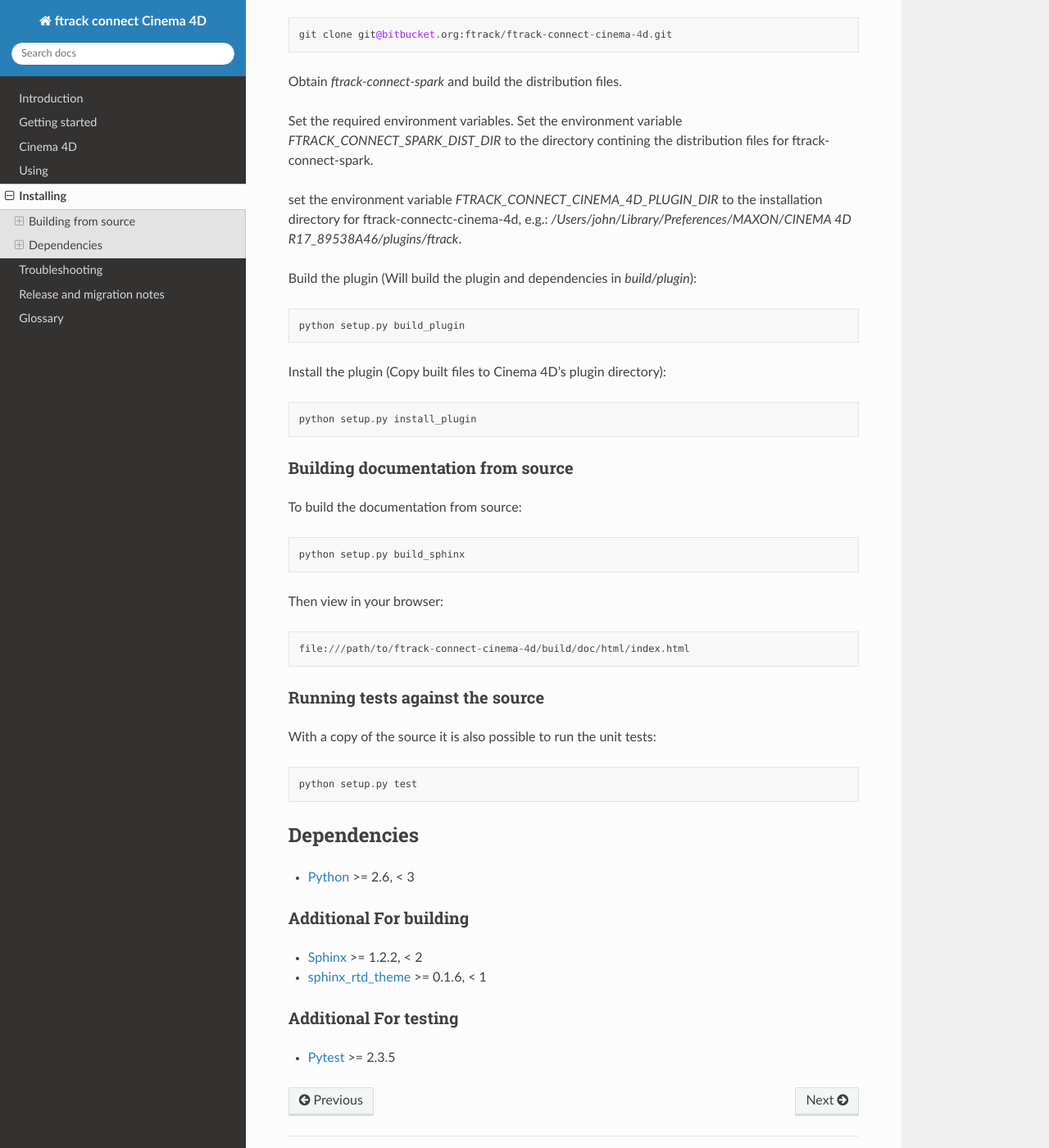
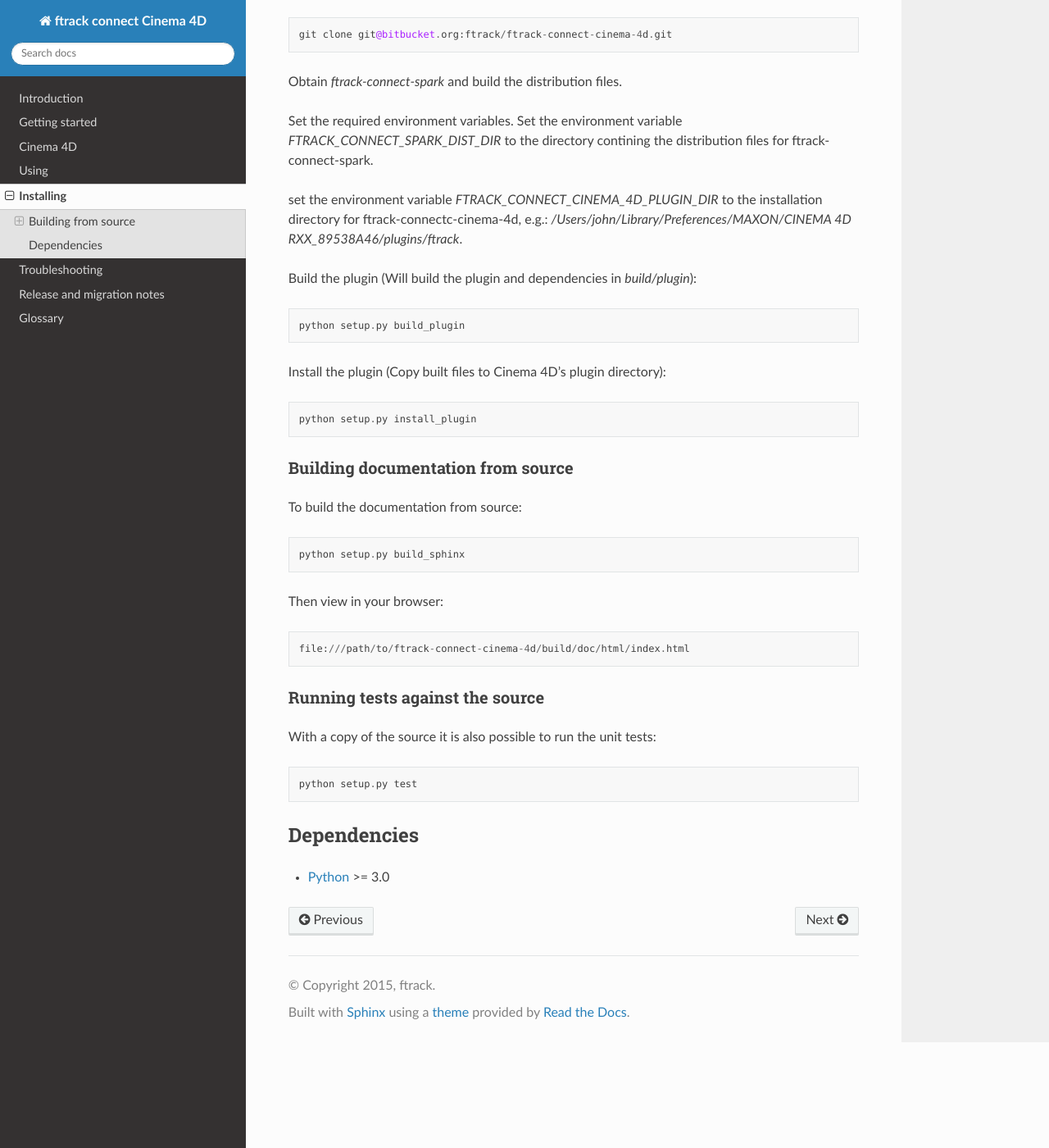
Before and after one commit to ftrackhq/ftrack-connect-cinema-4d, a Sphinx documentation site: the page built from doc/development/installing.rst, in a window 1280 px wide and 1400 px high, scrolled down 368 px. Shown: the whole window at 82% size. Built offline with Sphinx 7.4.7 and the Read the Docs theme 2.0.0, drawn with Linux system fonts in a browser that asks for light colours.

Commit message:
remove dead code and bring docs up to this version

```diff
--- a/doc/development/installing.rst
+++ b/doc/development/installing.rst
@@ -30,7 +30,7 @@
 
 set the environment variable `FTRACK_CONNECT_CINEMA_4D_PLUGIN_DIR` to the
 installation directory  for ftrack-connectc-cinema-4d, e.g.:
-`/Users/john/Library/Preferences/MAXON/CINEMA 4D R17_89538A46/plugins/ftrack`.
+`/Users/john/Library/Preferences/MAXON/CINEMA 4D RXX_89538A46/plugins/ftrack`.
 
 Build the plugin (Will build the plugin and dependencies in `build/plugin`)::
 
@@ -61,15 +61,4 @@
 Dependencies
 ============
 
-* `Python <http://python.org>`_ >= 2.6, < 3
-
-Additional For building
------------------------
-
-* `Sphinx <http://sphinx-doc.org/>`_ >= 1.2.2, < 2
-* `sphinx_rtd_theme <https://github.com/snide/sphinx_rtd_theme>`_ >= 0.1.6, < 1
-
-Additional For testing
-----------------------
-
-* `Pytest <http://pytest.org>`_  >= 2.3.5
+* `Python <http://python.org>`_ >= 3.0
--- a/doc/getting_started.rst
+++ b/doc/getting_started.rst
@@ -11,8 +11,7 @@
 Requirements
 ------------
 
-The plugin requires Cinema 4D R17 or later and either Windows (7 or later with
-Internet Explorer 11 installed), or macOS (10.11 or newer).
+The plugin requires Cinema 4D R23 or later and either Windows or macOS .
 
 .. _getting_started/signup:
 
```
Also changed, not shown: doc/troubleshooting.rst (+0 -7 lines), 1 other file.
